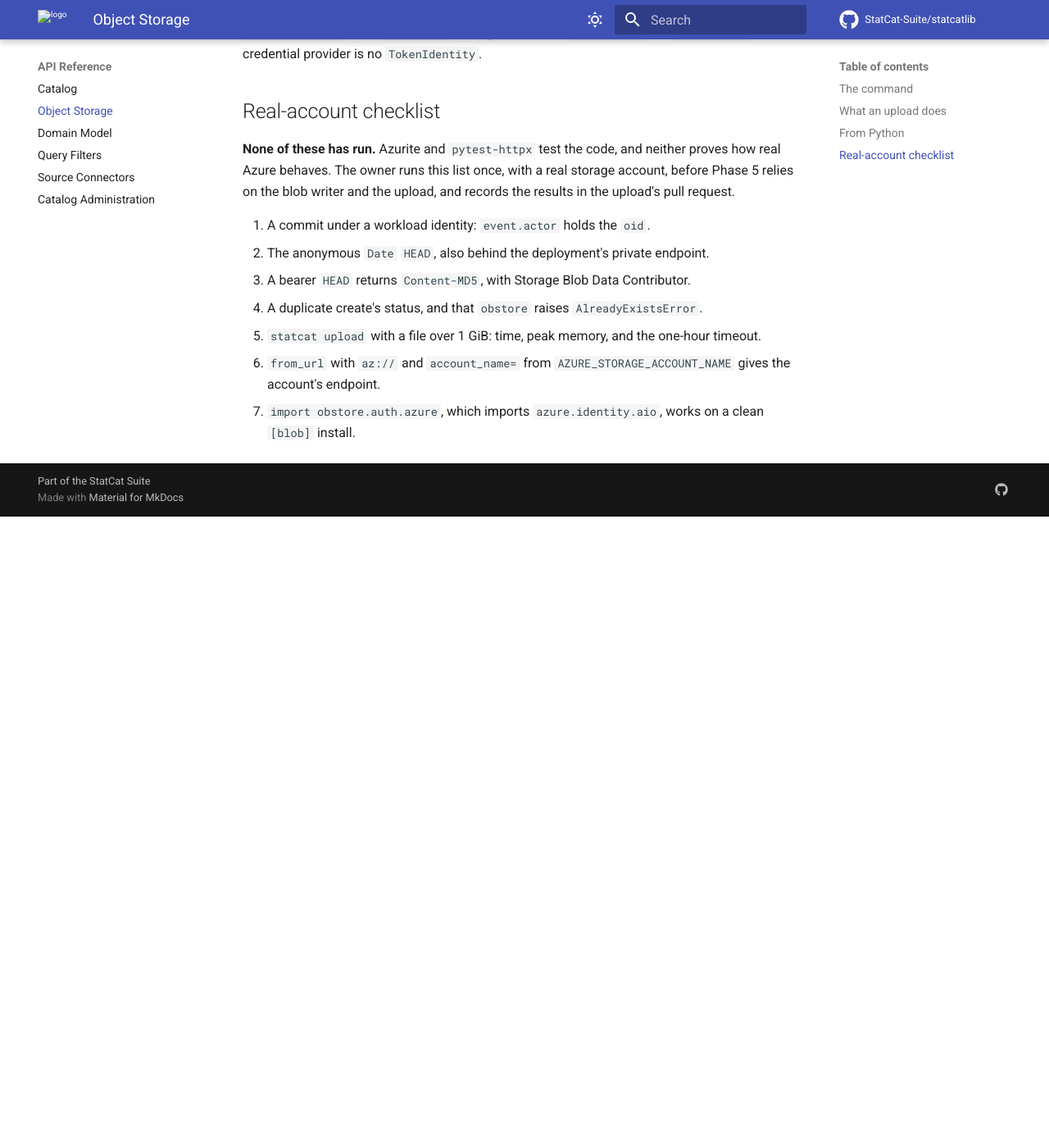
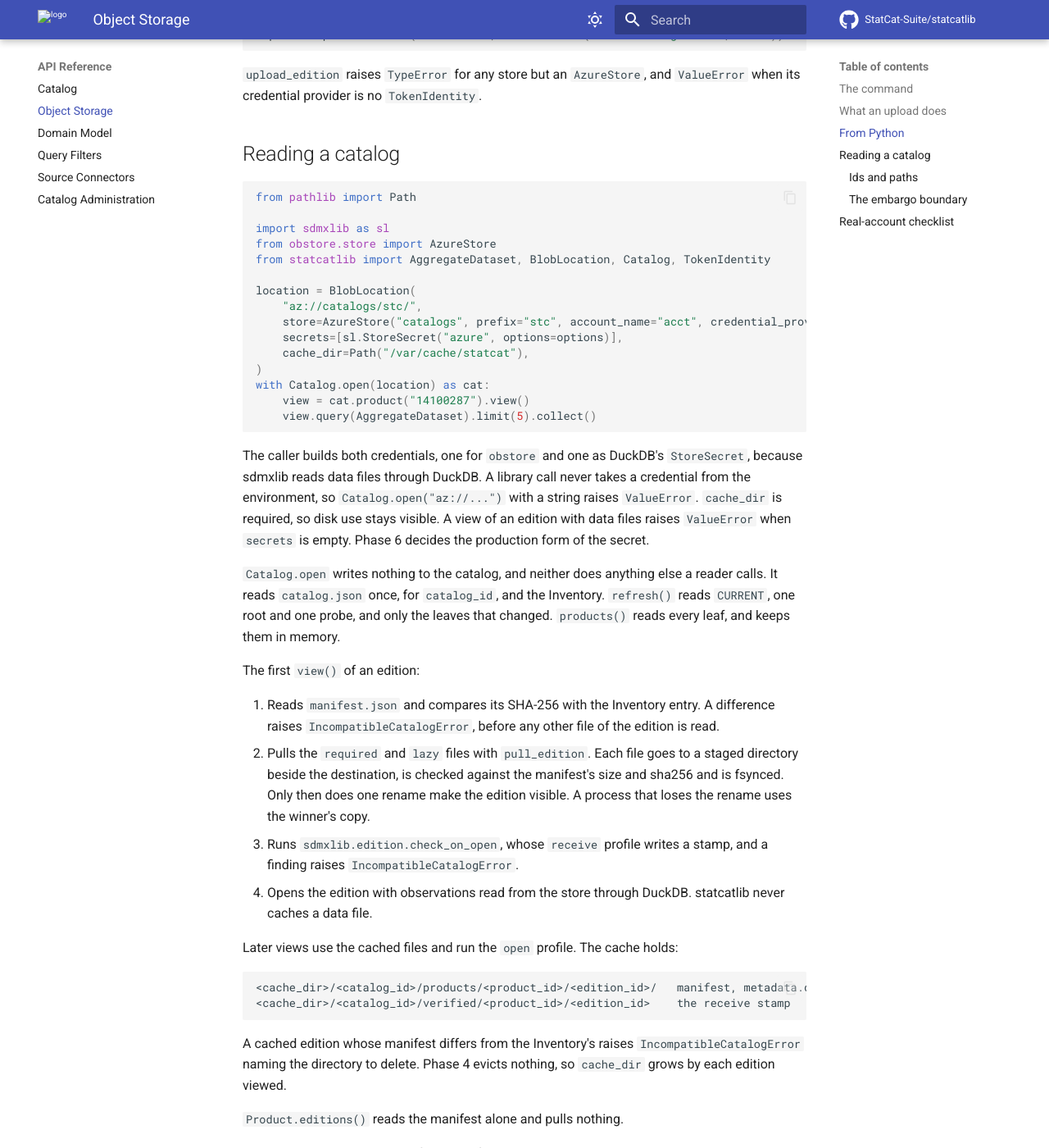
Before and after one commit to StatCat-Suite/statcatlib, an MkDocs documentation site: the page built from docs/api/blob.md, in a window 1280 px wide and 1400 px high, scrolled down 2634 px. Shown: the whole window at 82% size. Built offline with MkDocs 1.6.1 and Material for MkDocs 9.7.7, drawn with Linux system fonts in a browser that asks for light colours; comment, search, counter and statistics services are not loaded; before the commit the page ends 3264 px from its top, so only the background shows below that; some of the changed text lies outside the part shown.

Commit message:
docs(blob): describe reading a remote catalog and the embargo boundary (GH-98)

````diff
--- a/docs/api/blob.md
+++ b/docs/api/blob.md
@@ -1,12 +1,15 @@
 # Object storage
 
 `statcat upload` copies a sealed edition from a publish job's local disk to a
-catalog in Azure Blob Storage, and registers it in `pending/`. Install it with
+catalog in Azure Blob Storage, and registers it in `pending/`. `Catalog.open`
+reads a catalog there, returning live editions only. Install both with
 `uv add 'statcatlib[blob]'`, or `pip install 'statcatlib[blob]'`.
 
 An uploaded edition waits in `pending/`. Phase 5's fold records it in the
-Inventory, so nothing reads it until then. Upload supports Azure only in Phase
-4, and refuses an `S3Store`, because `obstore` cannot set or read CRC32C.
+Inventory, so no reader sees it until then, and until that fold a catalog holding
+real editions comes only from the test helper `record_uploaded`. Upload supports
+Azure only in Phase 4, and refuses an `S3Store`, because `obstore` cannot set or read
+CRC32C.
 
 [The Inventory on object storage](store.md#the-inventory-on-object-storage)
 describes the Inventory writer, and [the reference](../reference/blob.md) lists
@@ -99,10 +102,102 @@
 `upload_edition` raises `TypeError` for any store but an `AzureStore`, and `ValueError`
 when its credential provider is no `TokenIdentity`.
 
+## Reading a catalog
+
+```python
+from pathlib import Path
+
+import sdmxlib as sl
+from obstore.store import AzureStore
+from statcatlib import AggregateDataset, BlobLocation, Catalog, TokenIdentity
+
+location = BlobLocation(
+    "az://catalogs/stc/",
+    store=AzureStore("catalogs", prefix="stc", account_name="acct", credential_provider=TokenIdentity(provider)),
+    secrets=[sl.StoreSecret("azure", options=options)],
+    cache_dir=Path("/var/cache/statcat"),
+)
+with Catalog.open(location) as cat:
+    view = cat.product("14100287").view()
+    view.query(AggregateDataset).limit(5).collect()
+```
+
+The caller builds both credentials, one for `obstore` and one as DuckDB's
+`StoreSecret`, because sdmxlib reads data files through DuckDB. A library call never
+takes a credential from the environment, so `Catalog.open("az://...")` with a string
+raises `ValueError`. `cache_dir` is required, so disk use stays visible. A view of an
+edition with data files raises `ValueError` when `secrets` is empty. Phase 6 decides
+the production form of the secret.
+
+`Catalog.open` writes nothing to the catalog, and neither does anything else a reader
+calls. It reads `catalog.json` once, for `catalog_id`, and the Inventory. `refresh()`
+reads `CURRENT`, one root and one probe, and only the leaves that changed. `products()`
+reads every leaf, and keeps them in memory.
+
+The first `view()` of an edition:
+
+1. Reads `manifest.json` and compares its SHA-256 with the Inventory entry. A difference
+   raises `IncompatibleCatalogError`, before any other file of the edition is read.
+2. Pulls the `required` and `lazy` files with `pull_edition`. Each file goes to a staged
+   directory beside the destination, is checked against the manifest's size and sha256
+   and is fsynced. Only then does one rename make the edition visible. A process that
+   loses the rename uses the winner's copy.
+3. Runs `sdmxlib.edition.check_on_open`, whose `receive` profile writes a stamp, and a
+   finding raises `IncompatibleCatalogError`.
+4. Opens the edition with observations read from the store through DuckDB. statcatlib
+   never caches a data file.
+
+Later views use the cached files and run the `open` profile. The cache holds:
+
+```text
+<cache_dir>/<catalog_id>/products/<product_id>/<edition_id>/   manifest, metadata.duckdb, tables.ducklake, search/
+<cache_dir>/<catalog_id>/verified/<product_id>/<edition_id>    the receive stamp
+```
+
+A cached edition whose manifest differs from the Inventory's raises
+`IncompatibleCatalogError` naming the directory to delete. Phase 4 evicts nothing, so
+`cache_dir` grows by each edition viewed.
+
+`Product.editions()` reads the manifest alone and pulls nothing.
+
+An edition with no bindings defers the reference check on a reader, as on upload, since a
+structure product's references may resolve in another structure product. The bytes hash to
+a manifest the Inventory recorded, and Phase 5's fold owns that check.
+
+### Ids and paths
+
+The Inventory and the manifest are bytes from a store, and each names local files.
+
+- A `catalog_id`, `product_id` or `edition_id` that names a directory matches
+  `^[A-Za-z0-9][A-Za-z0-9._-]*$`. `Catalog.product` raises `ValueError` for another
+  product id. A leaf's edition id or `catalog.json`'s `catalog_id` that fails raises
+  `IncompatibleCatalogError` before anything under it is read or written.
+- A manifest naming another product or edition than its Inventory entry raises
+  `IncompatibleCatalogError` before any other file is read.
+- A manifest `files` path that is absolute, holds `..`, `.` or an empty segment, holds a
+  backslash or a NUL, or names `manifest.json` raises it too, as does a `data_path`
+  leaving the product directory.
+
+### The embargo boundary
+
+The boundary is the storage account or container, and statcatlib cannot enforce it from
+inside a process.
+
+- A principal that can run `Catalog.open` holds a role that can read embargoed bytes.
+  `Catalog.open` keeps the public API from returning them, as on local disk. An
+  analyst's identity belongs on a live-only export, never on the catalog's container.
+- `Catalog` holds only live entries. `products()` and `view()` never return an embargoed
+  one, and an embargoed product raises `NoLiveEditionError`.
+- Leaf bytes name embargoed editions, so they stay in memory and never reach `cache_dir`.
+  Only live editions' files do.
+- A cached edition stays after a rollback or a withdrawal until an operator deletes its
+  directory. Delete it to remove the edition from that disk. Nothing purges pod disks
+  until `expunge` exists.
+
 ## Real-account checklist
 
 **None of these has run.** Azurite and `pytest-httpx` test the code, and neither proves
-how real Azure behaves. The owner runs this list once, with a real storage account,
+how real Azure behaves. No test reads a real account through DuckDB either. The owner runs this list once, with a real storage account,
 before Phase 5 relies on the blob writer and the upload, and records the results in the
 upload's pull request.
 
````
Also changed, not shown: CLAUDE.md (+3 -2 lines), docs/api/store.md (+2 -1 lines), docs/catalog-format.md (+2 -1 lines), docs/reference/blob.md (+4 -1 lines), docs/upgrading.md (+7 -1 lines), src/statcatlib/EGM.md (+15 -3 lines), src/statcatlib/store/EGM.md (+24 -3 lines).
